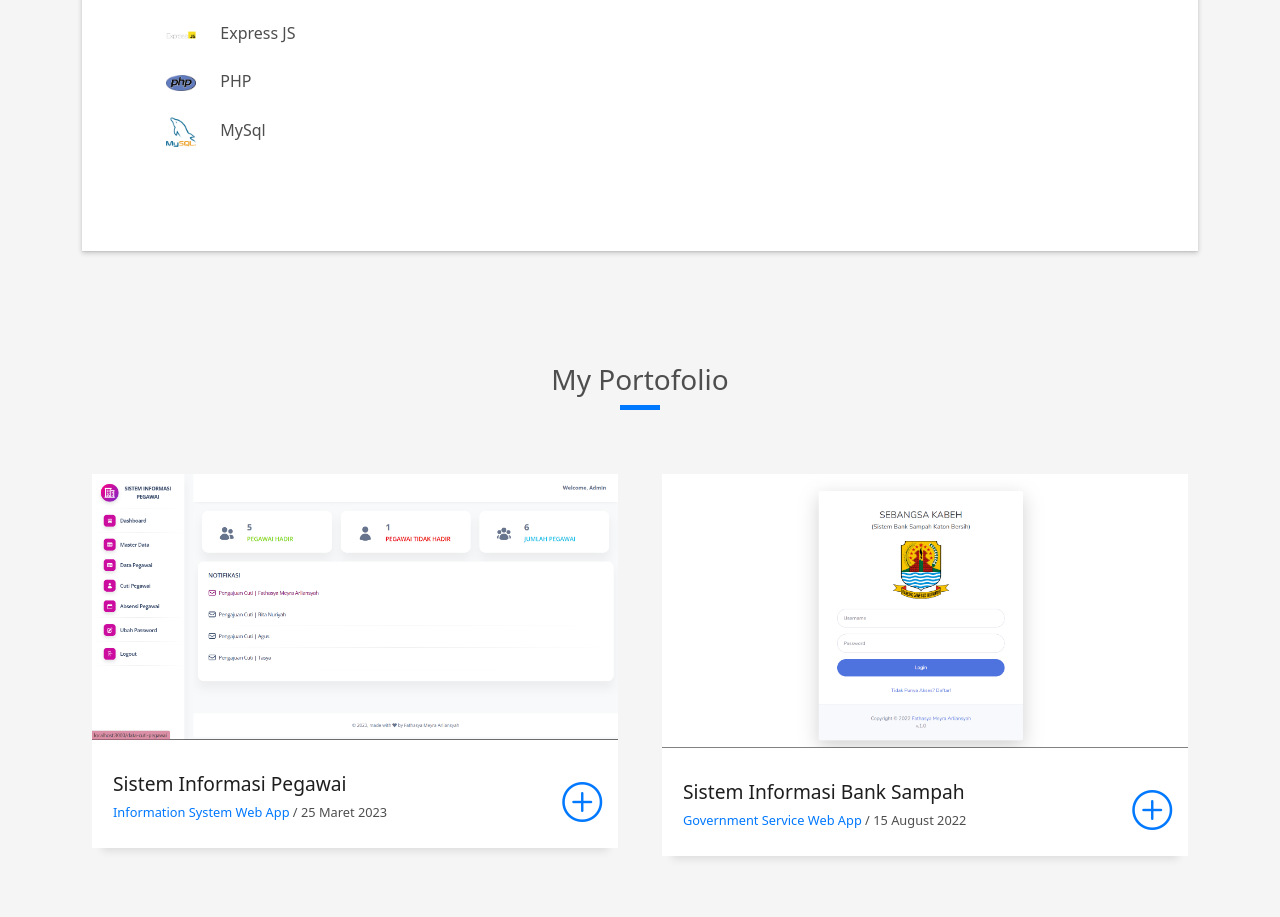
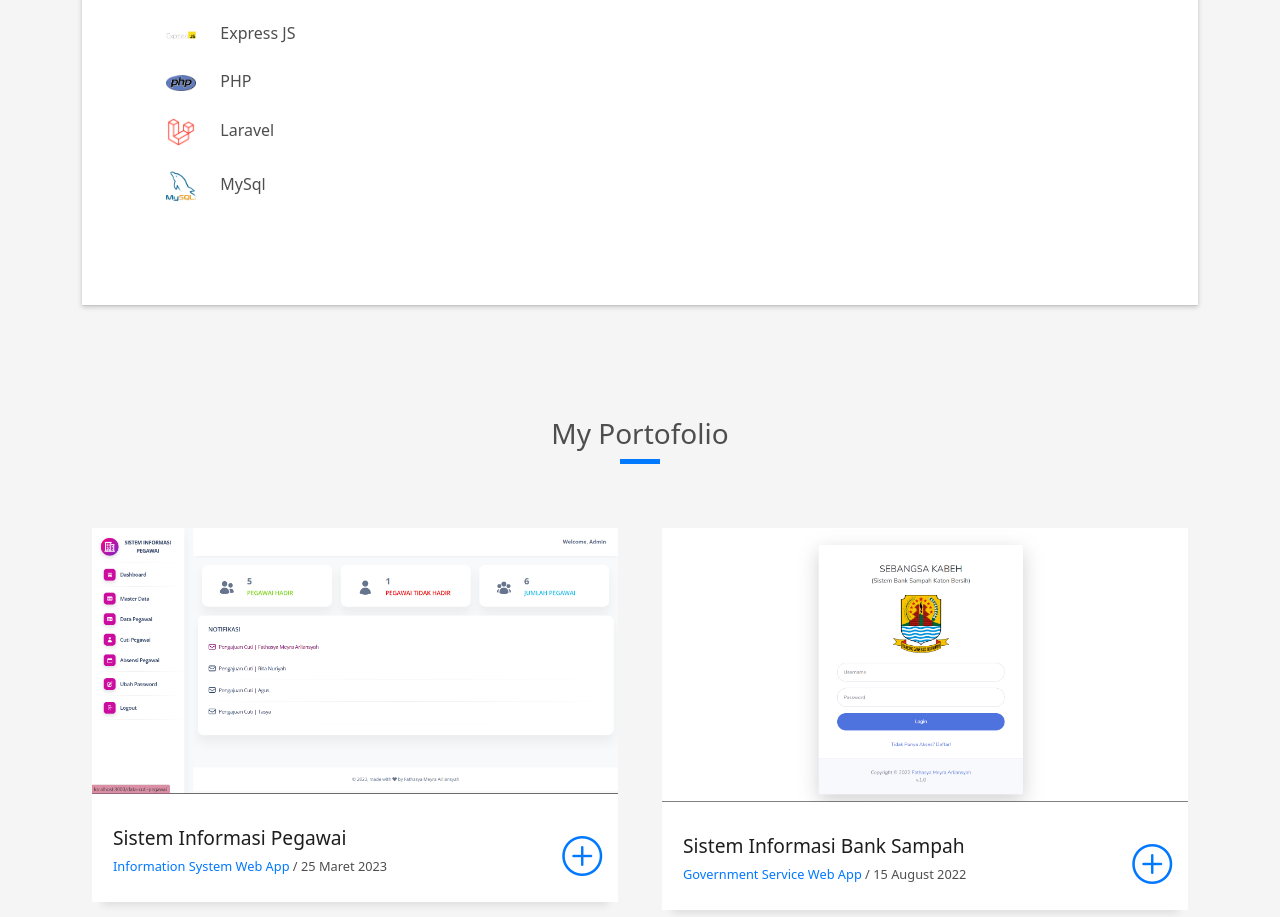
Before and after one commit to fathasya/fathasya.github.io, a plain HTML site: page index.html in a window 1280 px wide. Shown: the part 1725-2642 px from the top of the page. Drawn offline with Linux system fonts and the light colour scheme.

Commit message:
Update index.html

```diff
--- a/index.html
+++ b/index.html
@@ -98,7 +98,7 @@
                         <li><img src="assets/img/nextjs.png" alt="Nextjs" width="30px"> &emsp; Next JS</li><br>
                         <li><img src="assets/img/ExpressJS.png" alt="Expessjs" width="30px"> &emsp; Express JS</li><br>
                         <li><img src="assets/img/php.png" alt="php" width="30px"> &emsp; PHP</li><br>
-                        <!-- <li><img src="assets/img/laravel.png" alt="laravel" width="30px"> &emsp; Laravel</li><br> -->
+                        <li><img src="assets/img/laravel.png" alt="laravel" width="30px"> &emsp; Laravel</li><br>
                         <!-- <li><img src="assets/img/codeigneter.png" alt="codeigneter" width="30px"> &emsp; Codeigneter</li><br> -->
                         <li><img src="assets/img/sql.png" alt="mysql" width="30px"> &emsp; MySql</li><br>
                       </ul>
```
